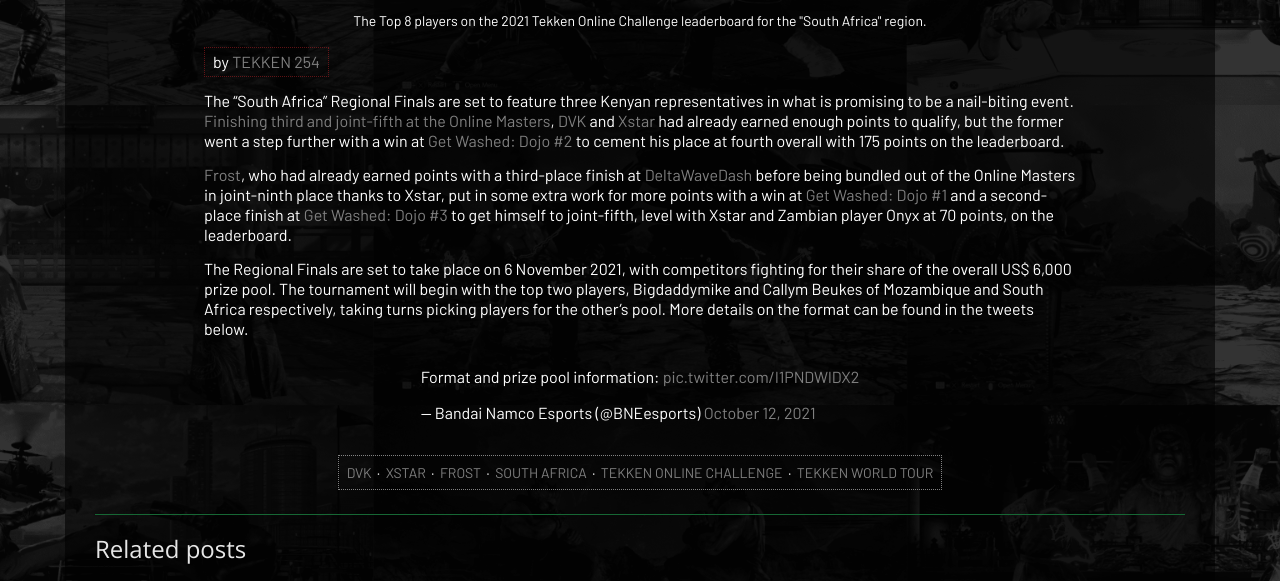
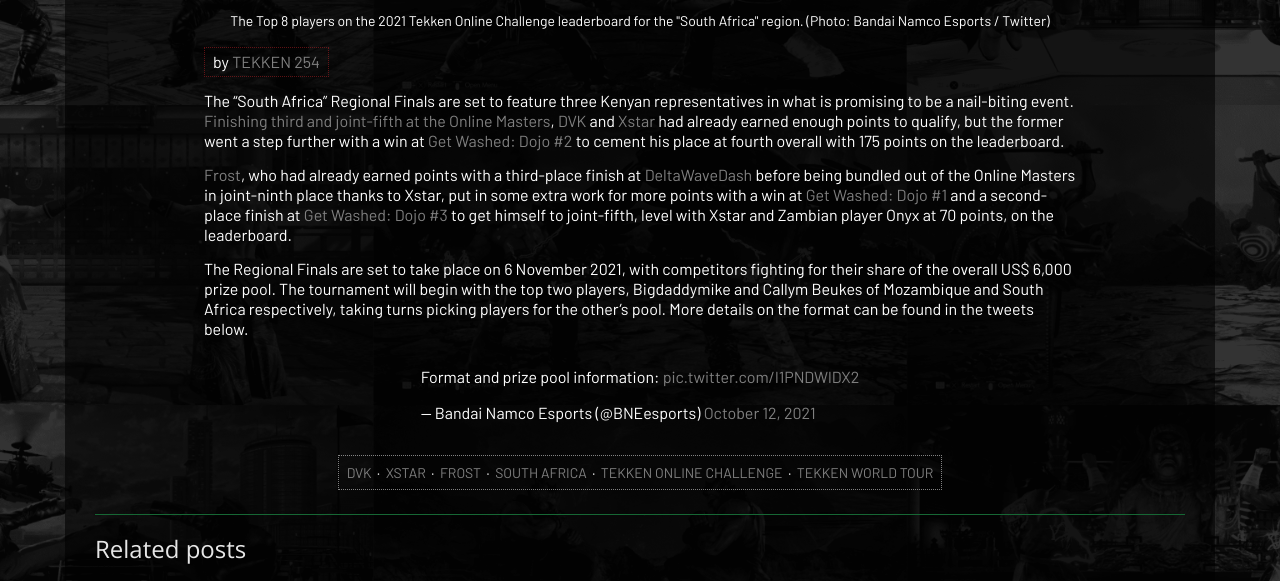
Before and after one commit to TEKKEN-254/client, a Jekyll site: the page built from _posts/2021-10-19-toc-south-africa-regionals.md, in a window 1280 px wide, cut to the strip 795-1376 px from the top of the page. Built offline with Jekyll 4.4.1, drawn with Linux system fonts in a browser that asks for light colours; a script that is not in the unit is left out; comment, search, counter and statistics services are not loaded.

Commit message:
Update Posts “2021-10-19-toc-south-africa-regionals”

```diff
--- a/_posts/2021-10-19-toc-south-africa-regionals.md
+++ b/_posts/2021-10-19-toc-south-africa-regionals.md
@@ -20,8 +20,8 @@
   - South Africa
   - Tekken Online Challenge
   - Tekken World Tour
-caption: The Top 8 players on the 2021 Tekken Online Challenge leaderboard for
-  the "South Africa" region.
+caption: 'The Top 8 players on the 2021 Tekken Online Challenge leaderboard for
+  the "South Africa" region. (Photo: Bandai Namco Esports / Twitter)'
 metaImageExt: jfif
 metaImagePosition: center
 metaImageSize: contain
```
